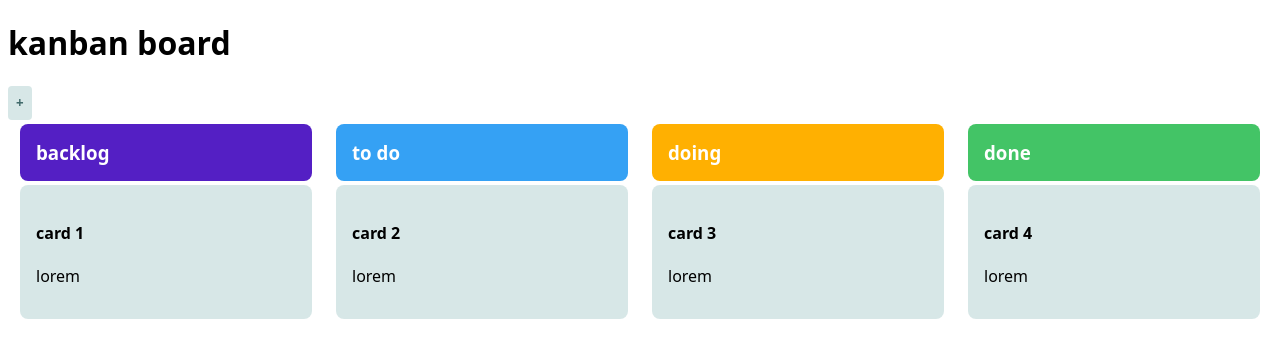
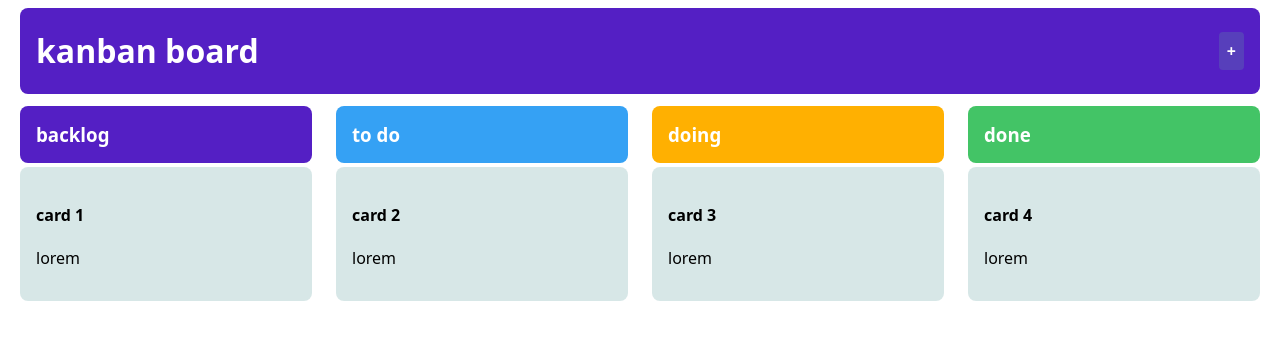
Before and after one commit to anajalvarenga/kanban-board, a Vue app: page / in a window 1280 px wide. Shown: the top 358 px of the page. Built offline with nearby package versions, Linux system fonts and the light colour scheme.

Commit message:
feat: header style

```diff
--- a/src/components/board/TheBoard.vue
+++ b/src/components/board/TheBoard.vue
@@ -110,6 +110,22 @@
 </script>
 
 <style scoped>
+header {
+    display: flex;
+    justify-content: space-between;
+    align-items: center;
+    color: #fff;
+    background-color: #541fc4;
+    margin: 0 12px 8px 12px;
+    padding: 0 16px;
+    border-radius: 8px;
+}
+
+button {
+    color: #fff!important;
+    font-size: 1rem;
+}
+
 main {
     display: flex;
     justify-content: flex-start;
```
